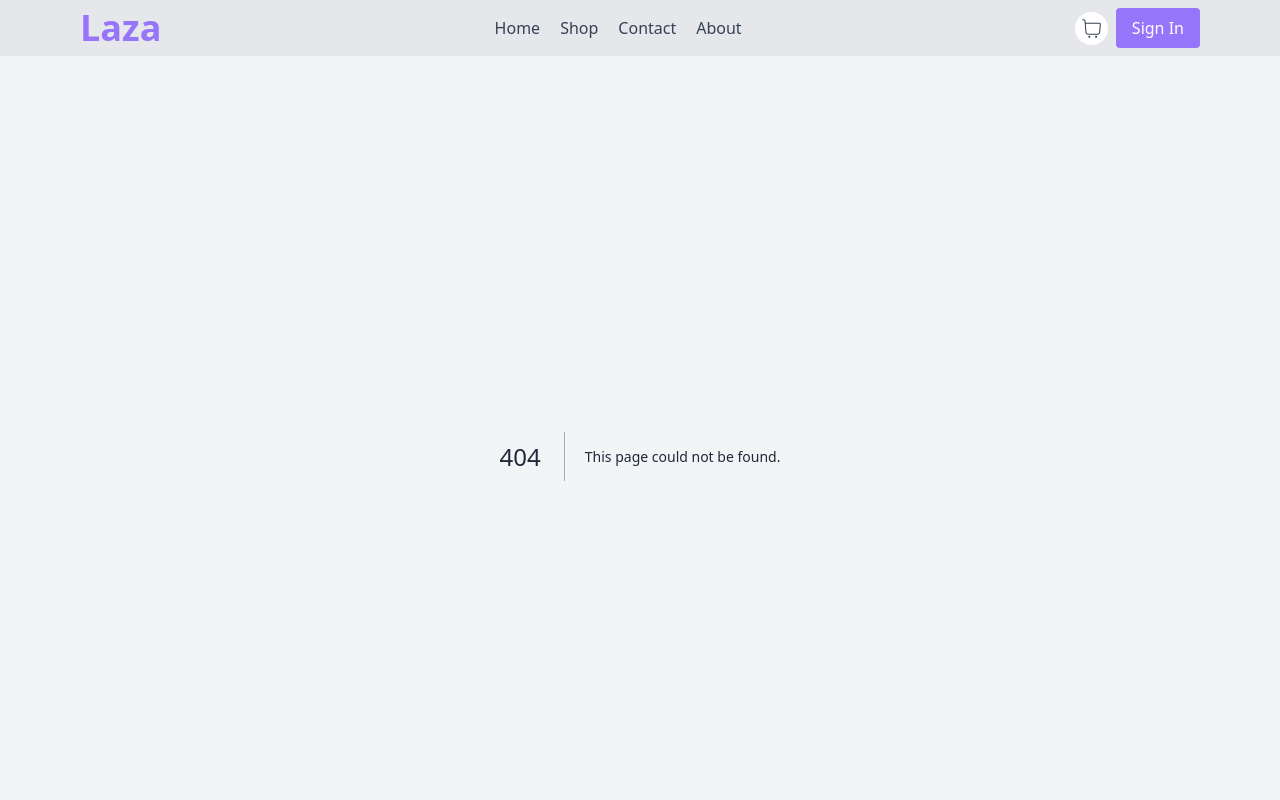
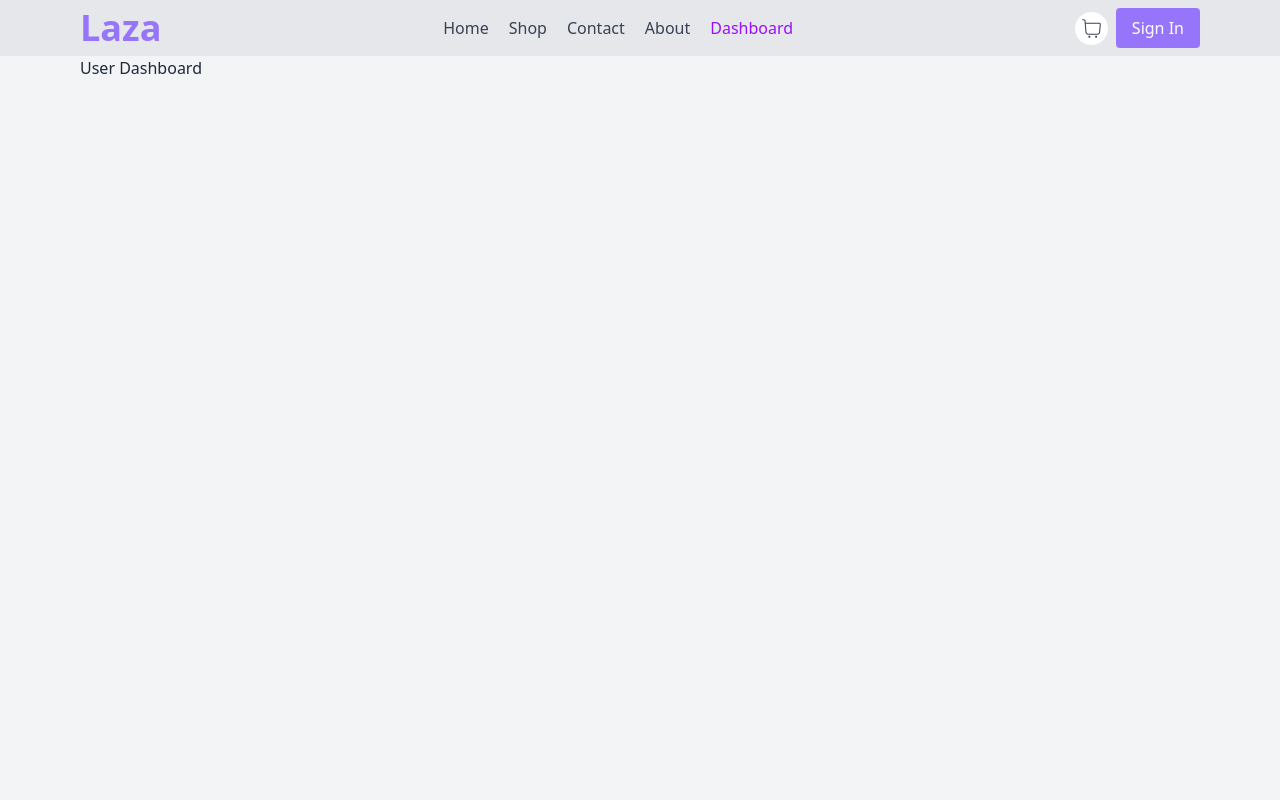
Before and after one commit to murad403/e-bazar, a Next.js app: page /dashboard in a window 1280 px wide. Before the commit this address had no page. Shown: the top 800 px of the page. Built offline with nearby package versions, Linux system fonts and the light colour scheme.

Commit message:
dashboard page

```diff
--- /dev/null
+++ b/app/dashboard/page.tsx
@@ -0,0 +1,11 @@
+import React from 'react';
+
+const page = () => {
+    return (
+        <div>
+            User Dashboard
+        </div>
+    );
+};
+
+export default page;
--- a/app/libs/navbar.ts
+++ b/app/libs/navbar.ts
@@ -7,7 +7,8 @@ const navbarLinks: TNavbar[] = [
     { path: '/', route: 'Home' },
     { path: '/shop', route: 'Shop' },
     { path: '/contact', route: 'Contact' },
-    { path: '/about', route: 'About' }
+    { path: '/about', route: 'About' },
+    { path: '/dashboard', route: 'Dashboard' },
 ]
 
 export default navbarLinks;
```
